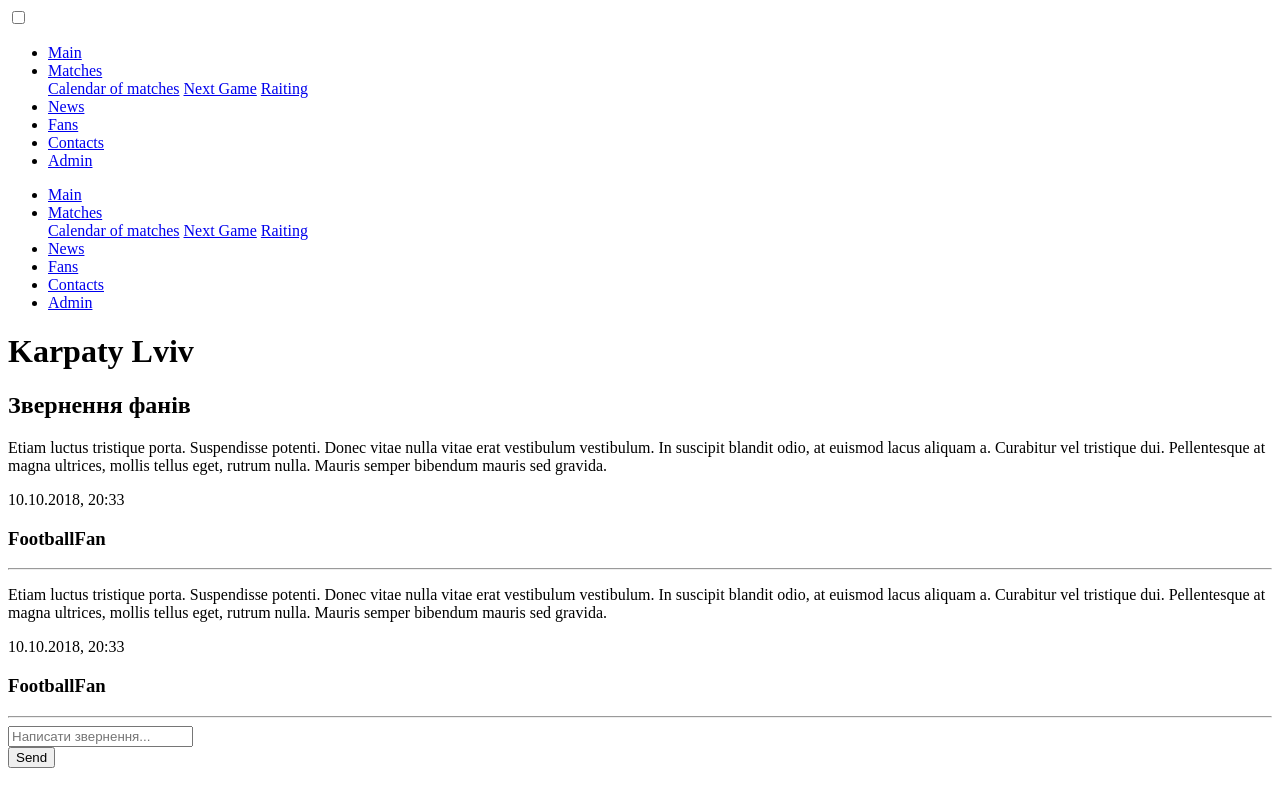
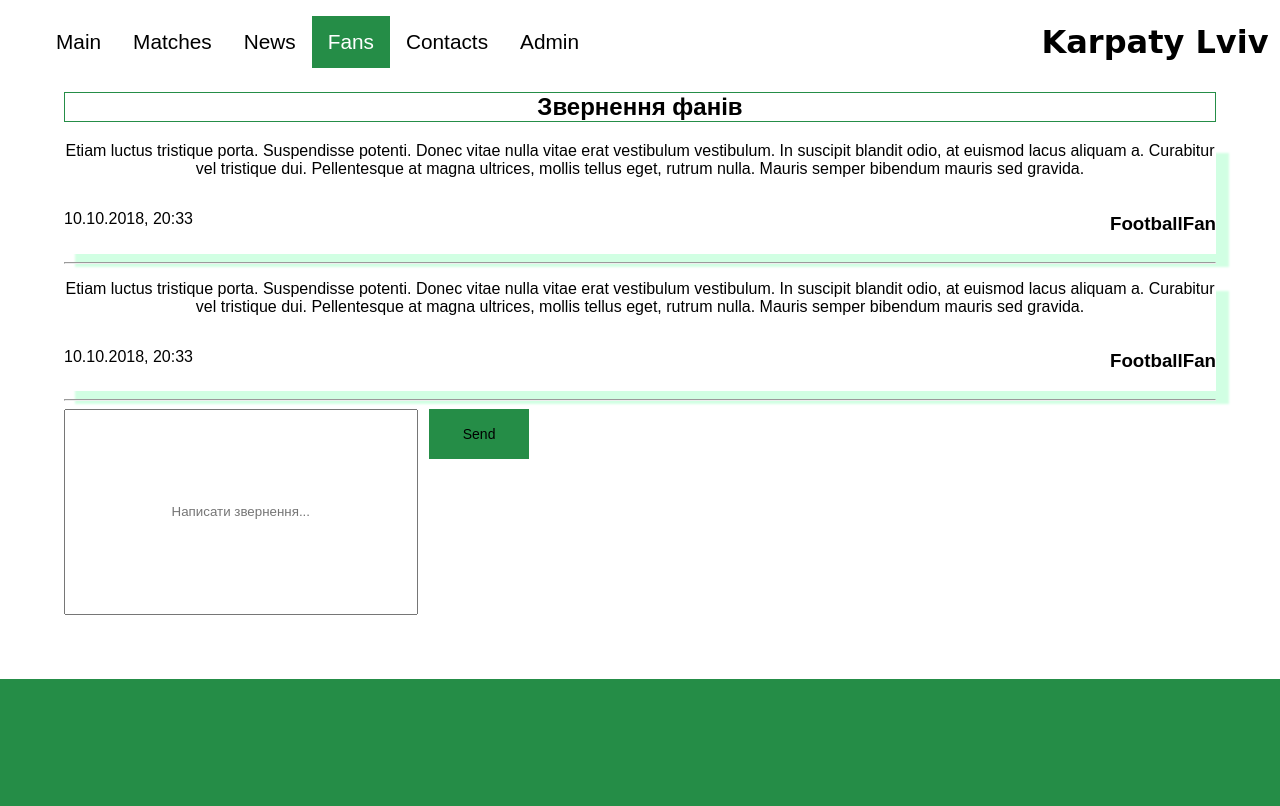
Before and after one commit to AndriiRudakov/KarpatyLviv_Web, a plain HTML site: page fansPage.html in a window 1280 px wide. Drawn offline with Linux system fonts and the light colour scheme; the site is published under a folder, as on GitHub Pages, so addresses that start at the root find nothing; a web font is replaced by a local one.

Commit message:
Update fansPage.html

```diff
--- a/fansPage.html
+++ b/fansPage.html
@@ -5,8 +5,8 @@
     <meta http-equiv="X-UA-Compatible" content="IE=edge">
     <meta name="viewport" content="width=device-width, initial-scale=1.0">
     <title>Карпати Львів</title>
-    <link rel="stylesheet" href="/css/fans.css">
-    <link rel="stylesheet" href="/css/style.css">
+    <link rel="stylesheet" href="./css/fans.css">
+    <link rel="stylesheet" href="./css/style.css">
 </head>
 <body>
     <header>
@@ -17,7 +17,7 @@
               <div>
                 <div>
                     <ul class="nav-links">
-                        <li class="active"><a href="/index.html">Main</a></li>
+                        <li class="active"><a href="./index.html">Main</a></li>
                         <li class="dropdown">
                             <a href="javascript:void(0)" class="dropbtn">Matches</a>
                             <div class="dropdown-content">
@@ -27,7 +27,7 @@
                             </div>
                           </li>
                         <li><a href="/">News</a></li>
-                        <li><a href="fansPage.html">Fans</a></li>
+                        <li><a href="./fansPage.html">Fans</a></li>
                         <li><a href="/">Contacts</a></li>
                         <li><a href="/">Admin</a></li>
                     </ul>
```
